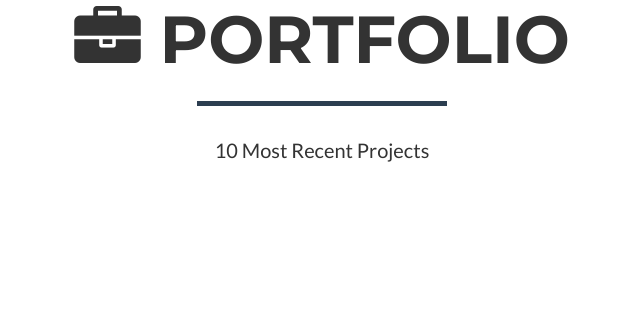
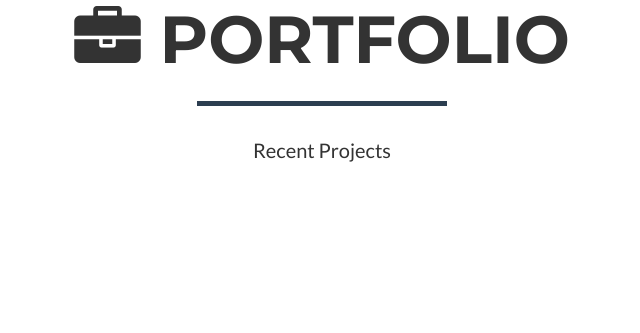
Before and after one commit to PCGeekBrain/personal-website, a Django app: page /portfolio/ in a window 1280 px wide. Shown: the part 167-500 px from the top of the page, without its empty margins (318-958 px from the left). Run offline with Django 3.2, Linux system fonts and the light colour scheme; data that the repository does not hold is empty; some libraries are stand-ins or nearby versions.

Commit message:
Template update

```diff
--- a/portfolio/templates/portfolio/recent.html
+++ b/portfolio/templates/portfolio/recent.html
@@ -3,7 +3,7 @@
 {% block title %}Recent{% endblock %}
 
 {% block portfolio_page_details %}
-10 Most Recent Projects
+Recent Projects
 {% endblock portfolio_page_details %}
 
 {% block portfolio_content %}
```
